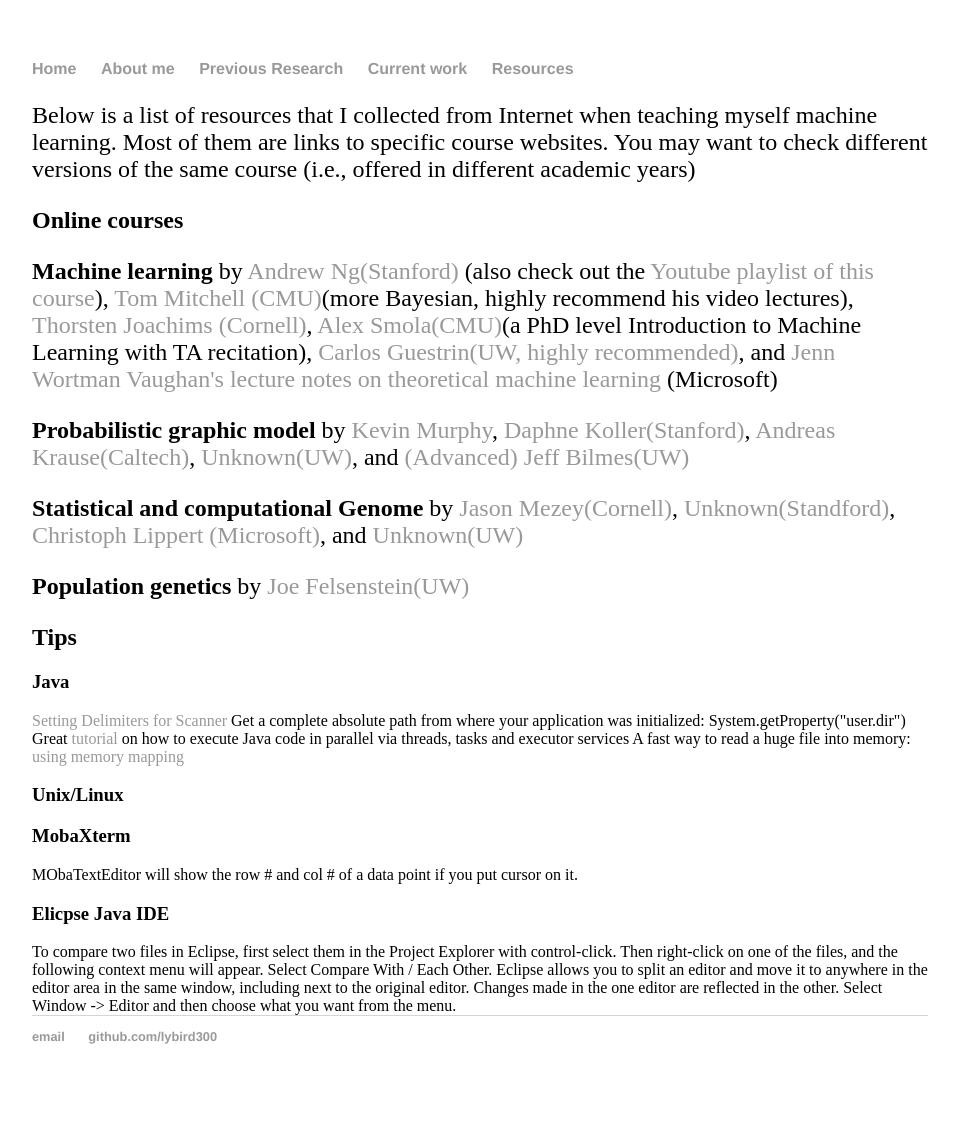
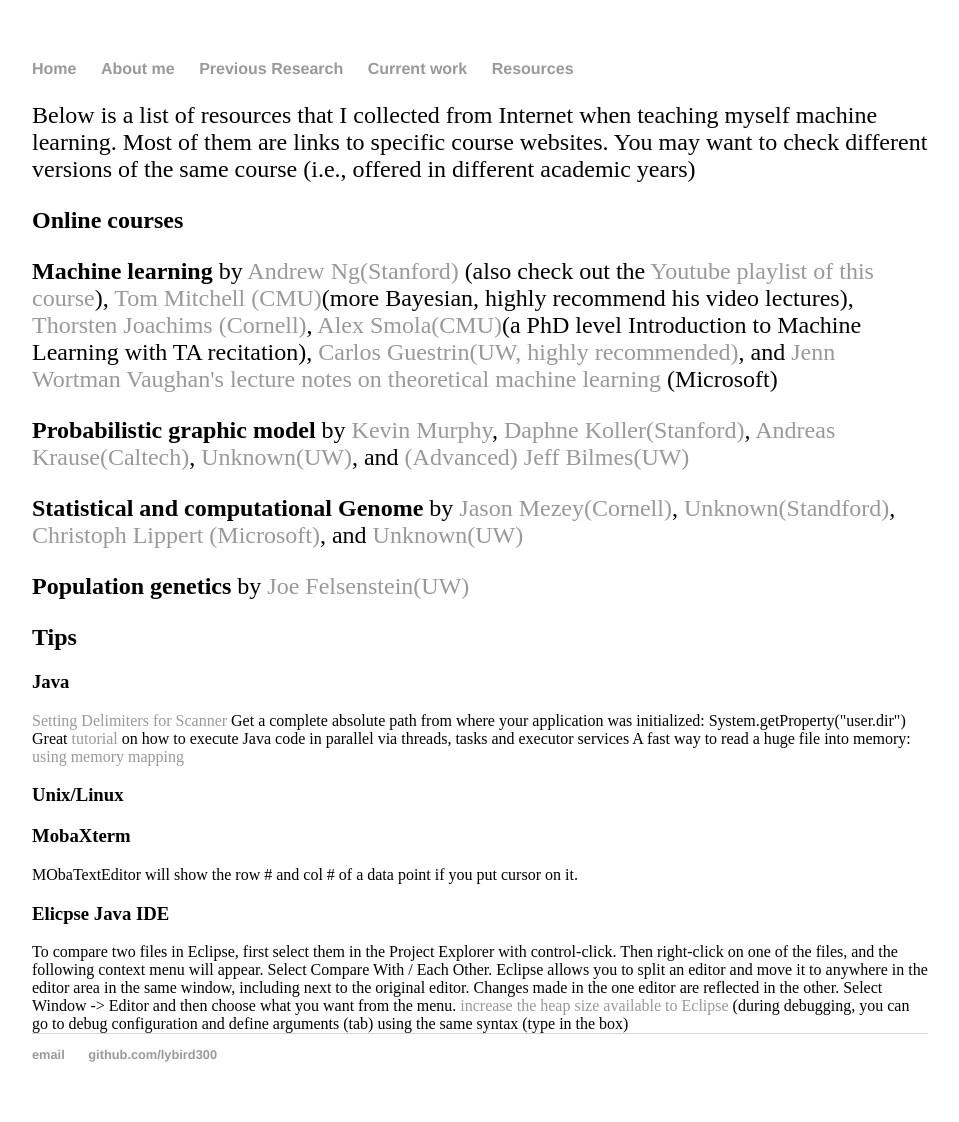
Before and after one commit to lybird300/lybird300.github.io, a Jekyll site: the page built from resources/index.html, in a window 1280 px wide. Shown: the whole page, without its empty margins (160-1119 px from the left). Built offline with Jekyll 4.4.1, drawn with Linux system fonts in a browser that asks for light colours.

Commit message:
Update index.html

```diff
--- a/resources/index.html
+++ b/resources/index.html
@@ -31,4 +31,6 @@
 To compare two files in Eclipse, first select them in the Project Explorer with control-click. Then right-click on one of the files, and the following context menu will appear. Select Compare With / Each Other.
 
 Eclipse allows you to split an editor and move it to anywhere in the editor area in the same window, including next to the original editor. Changes made in the one editor are reflected in the other. Select Window -> Editor and then choose what you want from the menu.
+
+<a href="https://wiki.eclipse.org/FAQ_How_do_I_increase_the_heap_size_available_to_Eclipse%3F">increase the heap size available to Eclipse</a> (during debugging, you can go to debug configuration and define arguments (tab) using the same syntax (type in the box)
 </div><!-- /.blurb -->
```
